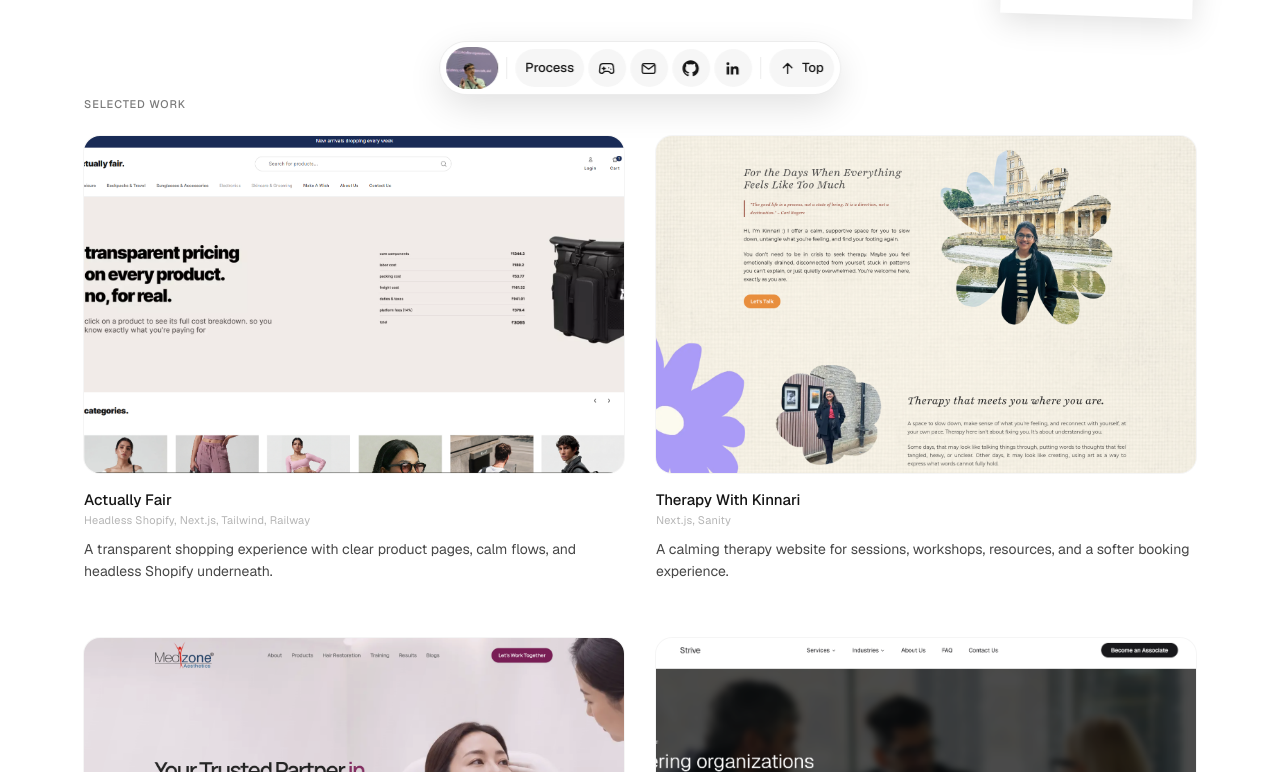
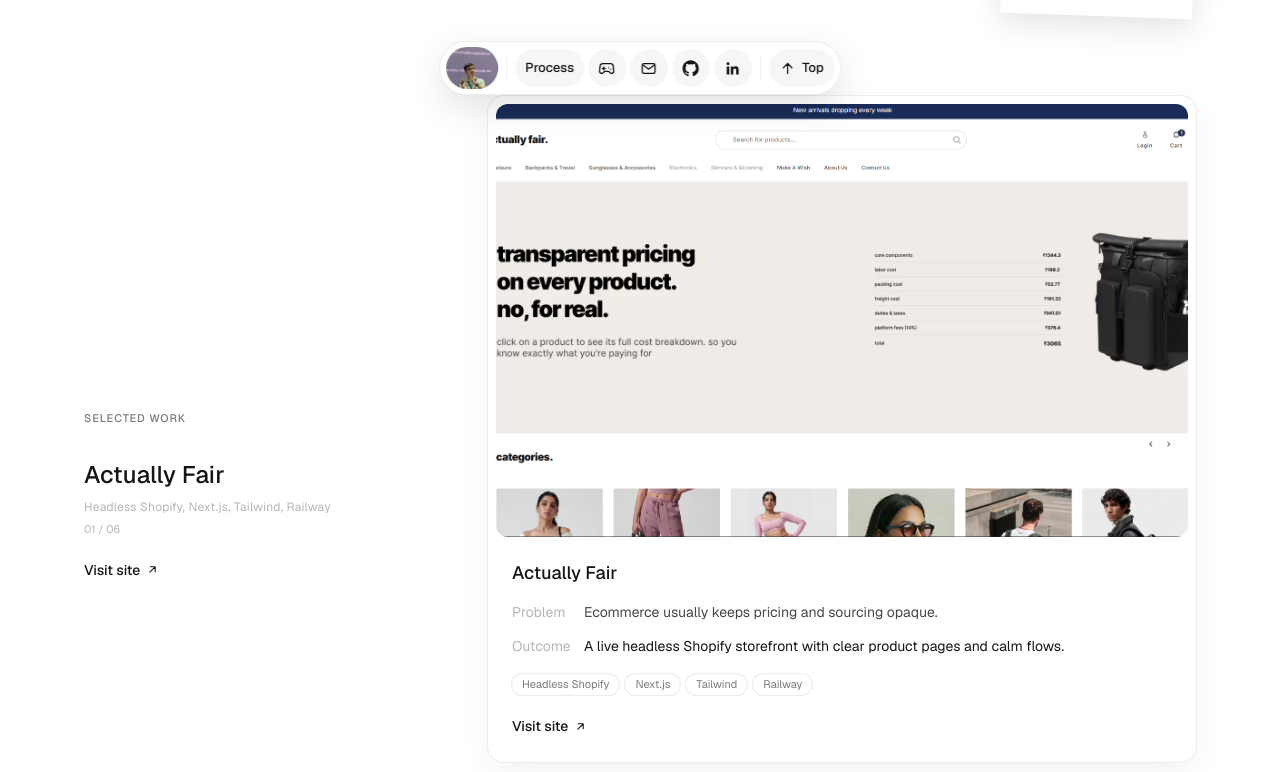
Before and after one commit to yashd-dev/portfolio-v10, a SvelteKit app: page / in a window 1280 px wide. Shown: the part 688-1460 px from the top of the page. Built offline with nearby package versions, Linux system fonts and the light colour scheme.

Commit message:
feat: work showcase

```diff
--- a/src/lib/data/content.ts
+++ b/src/lib/data/content.ts
@@ -8,7 +8,9 @@ export const projects = [
 		description:
 			'A transparent shopping experience with clear product pages, calm flows, and headless Shopify underneath.',
 		link: 'https://actuallyfair.in/',
-		image: '/work/actuallyfair.png'
+		image: '/work/actuallyfair.png',
+		problem: 'Ecommerce usually keeps pricing and sourcing opaque.',
+		outcome: 'A live headless Shopify storefront with clear product pages and calm flows.'
 	},
 	{
 		name: 'Therapy With Kinnari',
@@ -16,7 +18,11 @@ export const projects = [
 		description:
 			'A calming therapy website for sessions, workshops, resources, and a softer booking experience.',
 		link: 'https://therapywithkinnari.com/',
-		image: '/work/twk.png'
+		image: '/work/twk.png',
+		problem:
+			'A therapy practice needed sessions, workshops and resources to feel approachable online.',
+		outcome:
+			'A calming live site for sessions, workshops and resources, with a softer booking experience.'
 	},
 	{
 		name: 'Medizone Aesthetics',
@@ -24,7 +30,10 @@ export const projects = [
 		description:
 			'A premium B2B aesthetics website for PDO threads, training programs, and medical product discovery.',
 		link: 'https://www.medizoneaesthetics.com/',
-		image: '/work/medizone.png'
+		image: '/work/medizone.png',
+		problem:
+			'A premium B2B aesthetics brand needed its products and training programs discoverable online.',
+		outcome: 'A live site for PDO threads, training programs and medical product discovery.'
 	},
 	{
 		name: 'Strive Consultancy',
@@ -32,14 +41,18 @@ export const projects = [
 		description:
 			'A sharp consultancy website with focused services, restrained visuals, and a clearer business presence.',
 		link: 'http://striveconsultancy.yashd.in/',
-		image: '/work/strive.png'
+		image: '/work/strive.png',
+		problem: 'A consultancy needed a sharper, clearer business presence.',
+		outcome: 'A live site with focused services and restrained visuals.'
 	},
 	{
 		name: 'SS Healthcare',
 		meta: 'Next.js, Tailwind, Vercel, Google Translate',
 		description: 'A veterinary healthcare website with multilingual content and appointment flows.',
 		link: 'https://healthcare.yashd.in/',
-		image: '/work/sshealthcare.png'
+		image: '/work/sshealthcare.png',
+		problem: 'Veterinary healthcare information needed to reach people in more than one language.',
+		outcome: 'A live multilingual site with appointment flows.'
 	},
 	{
 		name: 'MyPaithani',
@@ -47,7 +60,9 @@ export const projects = [
 		description:
 			'A handcrafted Paithani storefront for bags, clutches and accessories, rooted in Maharashtrian textile heritage.',
 		link: 'https://www.mypaithani.com/',
-		image: '/work/mypaithani.png'
+		image: '/work/mypaithani.png',
+		problem: 'Handcrafted Paithani textiles needed a storefront worthy of the craft.',
+		outcome: 'A live SvelteKit storefront for bags, clutches and accessories.'
 	}
 ];
 
--- a/src/routes/+page.svelte
+++ b/src/routes/+page.svelte
@@ -9,6 +9,31 @@
 	import { REVEAL } from '#lib/reveal.js';
 
 	let copied = $state(false);
+	let activeWork = $state(0);
+	let workSection = $state<HTMLElement | null>(null);
+
+	import { onMount } from 'svelte';
+
+	onMount(() => {
+		let raf = 0;
+		const onScroll = () => {
+			cancelAnimationFrame(raf);
+			raf = requestAnimationFrame(() => {
+				if (!workSection) return;
+				const r = workSection.getBoundingClientRect();
+				const total = r.height - window.innerHeight;
+				if (total <= 0) return;
+				const progress = Math.min(Math.max(-r.top / total, 0), 0.999);
+				activeWork = Math.floor(progress * projects.length);
+			});
+		};
+		window.addEventListener('scroll', onScroll, { passive: true });
+		onScroll();
+		return () => {
+			window.removeEventListener('scroll', onScroll);
+			cancelAnimationFrame(raf);
+		};
+	});
 
 	async function copyEmail() {
 		try {
@@ -42,9 +67,7 @@
 				class="{REVEAL} mt-8 w-36 rotate-2 transition-transform duration-500 ease-out hover:rotate-0 motion-reduce:transition-none"
 			/>
 		</div>
-		<div
-			class="relative before:pointer-events-none before:absolute before:-top-[44px] before:bottom-0 before:left-0 before:-z-10 before:w-px before:[background-image:linear-gradient(to_bottom,var(--color-guide)_50%,transparent_50%)] before:[mask-image:linear-gradient(to_bottom,transparent,#000_72px,#000_calc(100%-56px),transparent)] before:[background-size:1px_8px] after:pointer-events-none after:absolute after:-top-[44px] after:right-0 after:bottom-0 after:-z-10 after:w-px after:[background-image:linear-gradient(to_bottom,var(--color-guide)_50%,transparent_50%)] after:[mask-image:linear-gradient(to_bottom,transparent,#000_72px,#000_calc(100%-56px),transparent)] after:[background-size:1px_8px] max-sm:before:hidden max-sm:after:hidden"
-		>
+		<div class="relative">
 			<div class="max-w-[600px]">
 				<h1 class="{REVEAL} text-[16px] leading-normal font-medium" style="--d: 60ms">
 					Hey, I'm Yash Deshpande
@@ -179,35 +202,50 @@
 		</div>
 	</section>
 
-	<section id="work" class="mt-24 scroll-mt-[88px] max-sm:mt-[72px]">
-		<p class="{REVEAL} mb-[22px] text-[11px] font-medium tracking-[0.08em] text-muted uppercase">
-			Selected work
-		</p>
-		<div class="grid gap-x-8 gap-y-14 max-sm:gap-11 sm:grid-cols-2">
-			{#each projects as p, i}
+	<section id="work" class="mt-24 scroll-mt-[88px] max-sm:mt-[72px]" bind:this={workSection}>
+		{#snippet workDetail(p: (typeof projects)[number])}
+			<div class="p-2 pb-0">
 				<a
-					class="{REVEAL} group block"
-					style="--d: {i * 60}ms"
+					class="group block"
 					href={p.link}
 					target="_blank"
 					rel="noopener noreferrer"
 					data-cursor="Visit site"
 				>
-					<div
-						class="rounded-2xl transition-[transform,opacity] duration-[180ms] ease-(--ease-mn) group-active:scale-[0.975] group-active:opacity-[0.88]"
-					>
 					<img
 						src={p.image}
 						alt="{p.name} homepage"
 						loading="lazy"
-							class="block aspect-[16/10] w-full rounded-2xl bg-card object-cover shadow-[0_0_0_1px_rgba(0,0,0,0.04)] transition-[transform,filter] duration-[700ms] ease-(--ease-mn) group-hover:scale-[1.012]"
+						class="block aspect-[16/10] w-full rounded-xl bg-card object-cover"
 					/>
+				</a>
 			</div>
-					<div class="mt-4">
-						<h3 class="flex items-center gap-1.5 text-[15px] leading-[1.4] font-medium">
-							{p.name}
+			<div class="p-6 max-sm:p-5">
+				<h3 class="text-[18px] leading-[1.35] font-medium">{p.name}</h3>
+				<div class="mt-4 grid grid-cols-[72px_1fr] gap-y-3 text-[14px] leading-[1.6]">
+					<span class="text-faint">Problem</span>
+					<p class="text-soft">{p.problem}</p>
+					<span class="text-faint">Outcome</span>
+					<p>{p.outcome}</p>
+				</div>
+				<div class="mt-4 flex flex-wrap gap-1.5">
+					{#each p.meta.split(', ') as tag}
+						<span
+							class="rounded-full px-2.5 py-0.5 text-[11px] text-muted shadow-[0_0_0_1px_var(--color-rule)]"
+							>{tag}</span
+						>
+					{/each}
+				</div>
+				<a
+					class="group mt-5 inline-flex items-center gap-1.5 text-[14px] font-medium transition-colors duration-200 hover:text-accent"
+					href={p.link}
+					target="_blank"
+					rel="noopener noreferrer"
+					data-cursor="Visit site"
+				>
+					Visit site
 					<svg
-								class="-translate-x-1 text-muted opacity-0 transition-[opacity,transform] duration-300 ease-(--ease-mn) group-hover:translate-x-0 group-hover:opacity-100"
+						class="transition-transform duration-300 ease-(--ease-mn) group-hover:translate-x-0.5 group-hover:-translate-y-0.5"
 						width="13"
 						height="13"
 						viewBox="0 0 24 24"
@@ -218,12 +256,69 @@
 						stroke-linejoin="round"
 						aria-hidden="true"><path d="M7 17 17 7M8 7h9v9" /></svg
 					>
-						</h3>
-						<p class="mt-0.5 mb-2 text-[11px] tracking-[0.02em] text-faint">{p.meta}</p>
-						<p class="text-[14px] leading-[1.6] text-soft">{p.description}</p>
+				</a>
 			</div>
+		{/snippet}
+
+		<div class="lg:grid lg:grid-cols-[minmax(0,340px)_minmax(0,1fr)] lg:gap-16">
+			<div
+				class="max-lg:mb-[22px] lg:sticky lg:top-0 lg:flex lg:h-screen lg:flex-col lg:justify-center"
+			>
+				<p class="{REVEAL} text-[11px] font-medium tracking-[0.08em] text-muted uppercase">
+					Selected work
+				</p>
+				<div class="mt-8 hidden lg:block">
+					<h3 class="text-[24px] leading-[1.25] font-medium">{projects[activeWork].name}</h3>
+					<p class="mt-2 text-[12px] tracking-[0.02em] text-faint">{projects[activeWork].meta}</p>
+					<p class="mt-1 text-[11px] text-faint">
+						{String(activeWork + 1).padStart(2, '0')} / {String(projects.length).padStart(2, '0')}
+					</p>
+					<a
+						class="group mt-5 inline-flex items-center gap-1.5 text-[14px] font-medium transition-colors duration-200 hover:text-accent"
+						href={projects[activeWork].link}
+						target="_blank"
+						rel="noopener noreferrer"
+						data-cursor="Visit site"
+					>
+						Visit site
+						<svg
+							class="transition-transform duration-300 ease-(--ease-mn) group-hover:translate-x-0.5 group-hover:-translate-y-0.5"
+							width="13"
+							height="13"
+							viewBox="0 0 24 24"
+							fill="none"
+							stroke="currentColor"
+							stroke-width="2"
+							stroke-linecap="round"
+							stroke-linejoin="round"
+							aria-hidden="true"><path d="M7 17 17 7M8 7h9v9" /></svg
+						>
 					</a>
+				</div>
+			</div>
+
+			<div class="hidden space-y-12 lg:block">
+				{#each projects as p, i}
+					<div
+						class="{REVEAL} rounded-2xl bg-white shadow-[0_0_0_1px_var(--color-rule),0_10px_30px_rgba(0,0,0,0.05)]"
+						style="--d: {i * 60}ms"
+					>
+						{@render workDetail(p)}
+					</div>
 				{/each}
+			</div>
+
+			<div class="space-y-14 lg:hidden">
+				{#each projects as p, i}
+					<article class={REVEAL} style="--d: {i * 60}ms">
+						<div
+							class="rounded-2xl bg-white shadow-[0_0_0_1px_var(--color-rule),0_10px_30px_rgba(0,0,0,0.05)]"
+						>
+							{@render workDetail(p)}
+						</div>
+					</article>
+				{/each}
+			</div>
 		</div>
 	</section>
 
```
Lines whose indentation alone changed are shown as unchanged.
